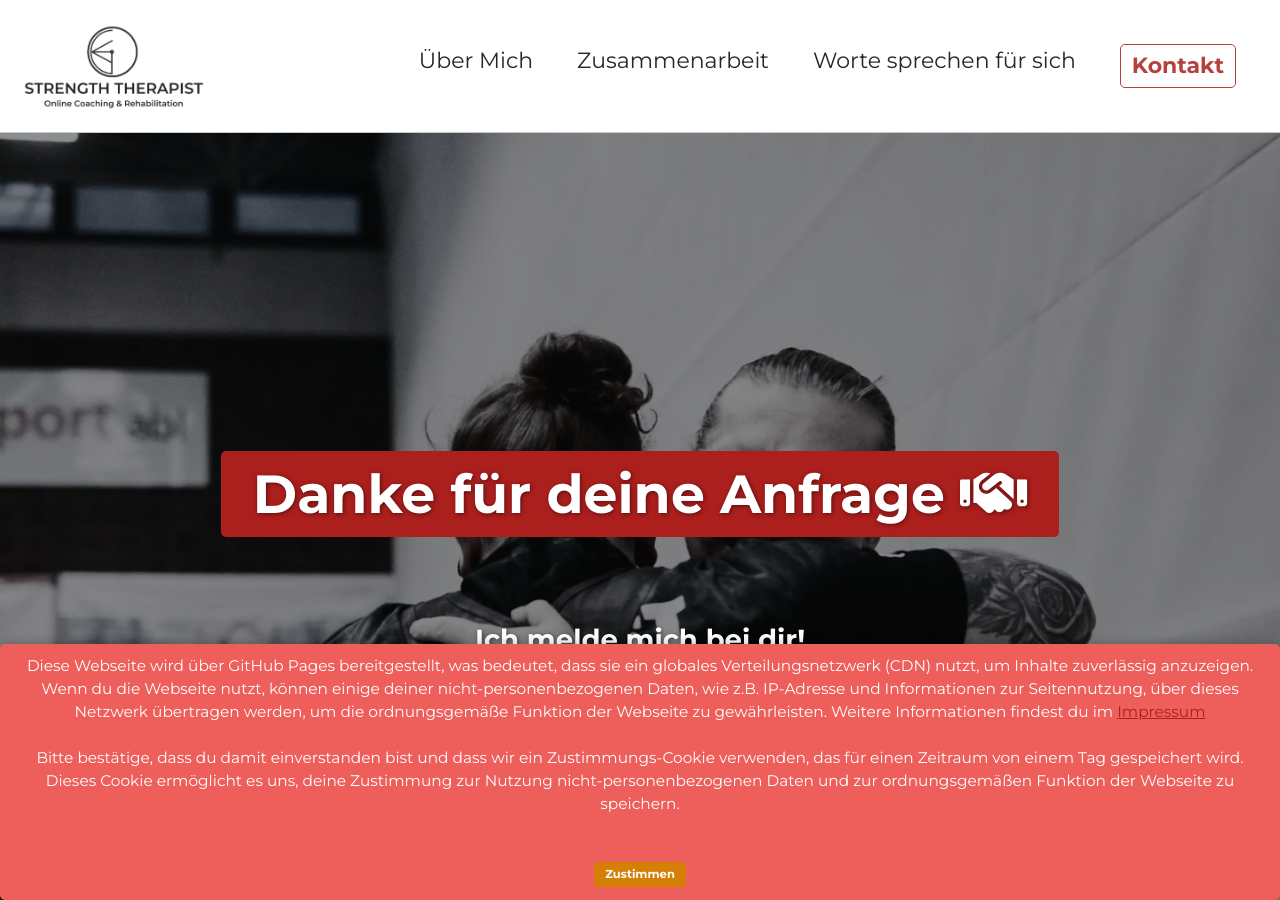
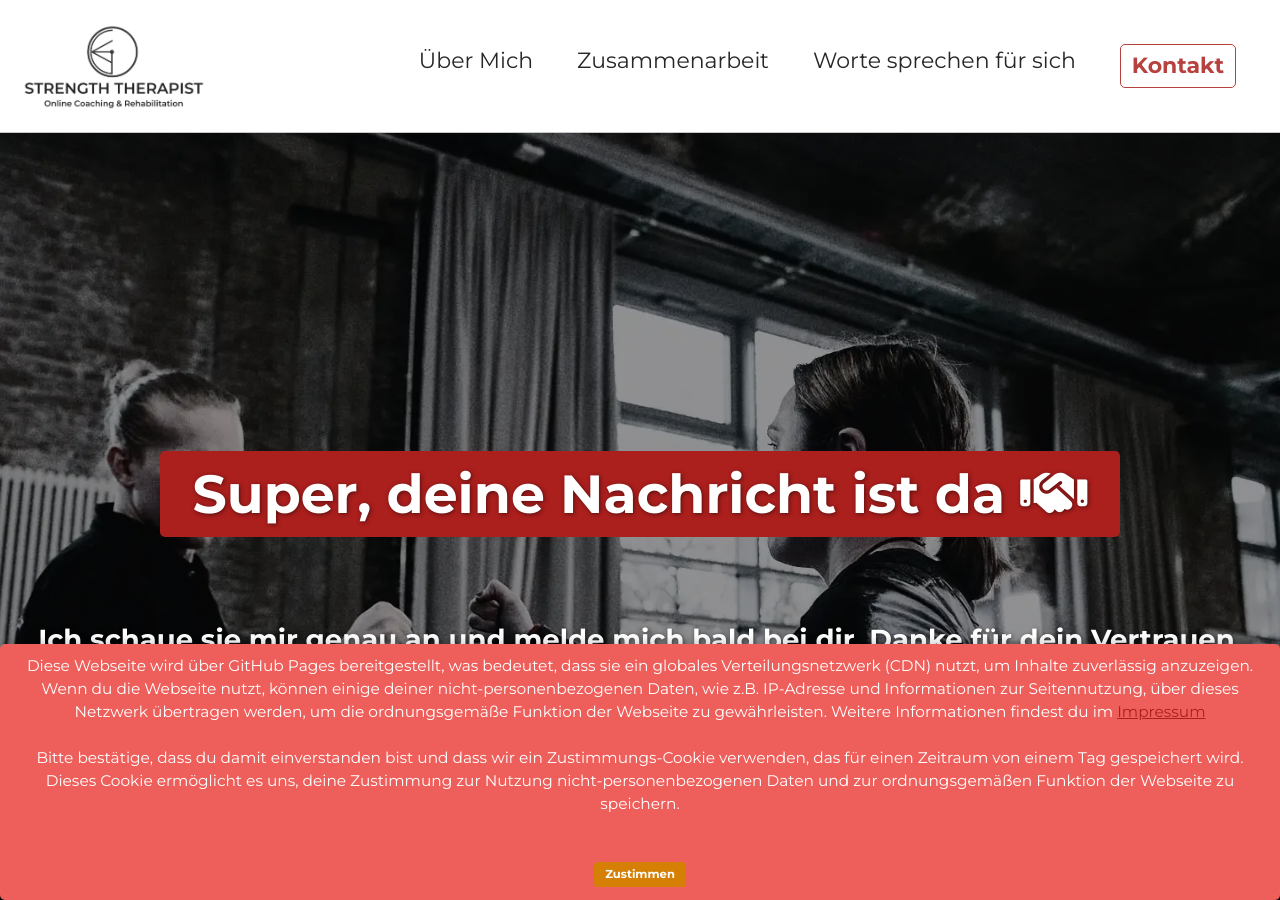
Before and after one commit to perstarke-webdev/strengththerapist-site, a Jekyll site: the page built from _pages/thankyou.html, in a window 1280 px wide and 900 px high. Built offline with Jekyll 4.4.1, drawn with Linux system fonts in a browser that asks for light colours; cached includes are drawn as plain includes.

Commit message:
update thank you page

```diff
--- a/_pages/thankyou.html
+++ b/_pages/thankyou.html
@@ -1,15 +1,15 @@
 ---
-title: "Danke für deine Anfrage <i class='fa fa-handshake'></i>"
+title: "Super, deine Nachricht ist da <i class='fa fa-handshake'></i>"
 
 layout: page
 
 permalink: /danke
 
 header:
-    overlay_image: /assets/images/header.webp
+    overlay_image: /assets/images/danke.webp
     overlay_filter: rgba(0, 0, 0, 0.4)
 
-excerpt: "**Ich melde mich bei dir!**"
+excerpt: "**Ich schaue sie mir genau an und melde mich bald bei dir. Danke für dein Vertrauen.**"
 
 ---
 
```
Also changed, not shown: assets/images/danke.webp (added).
